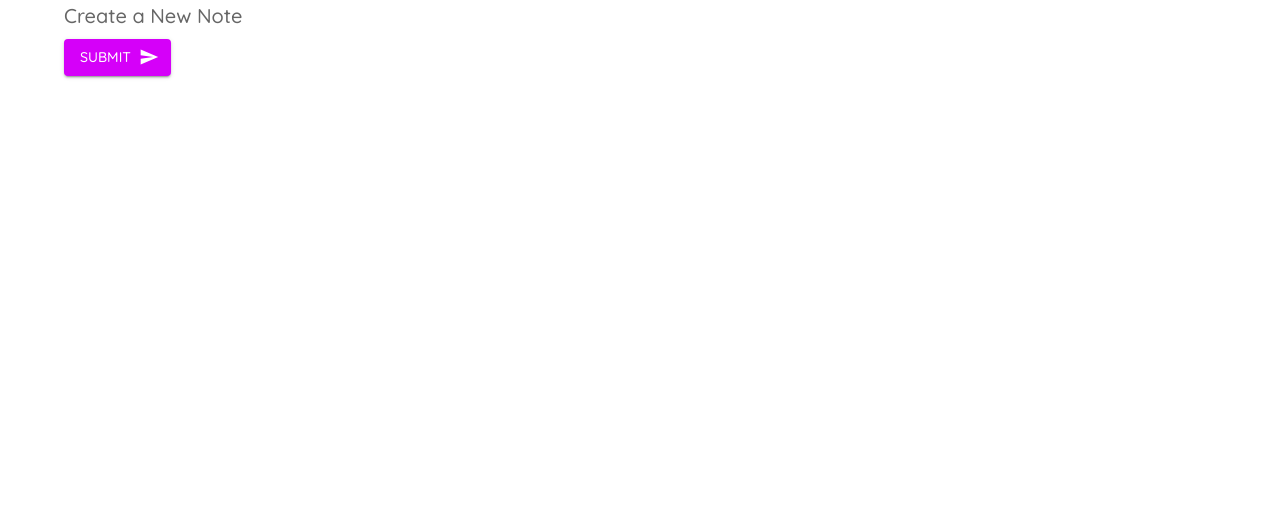
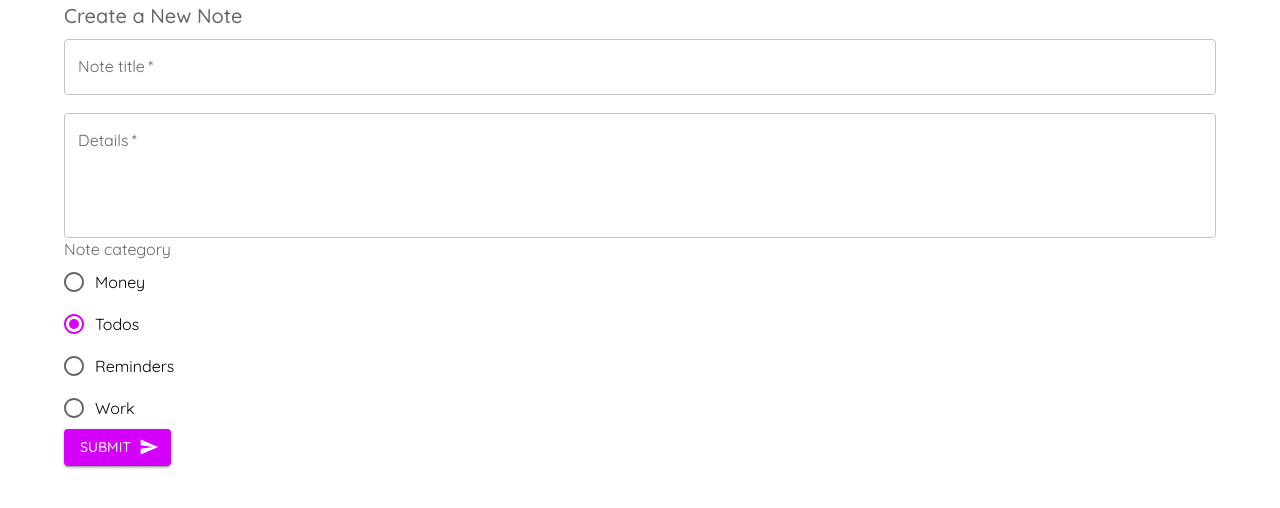
Before and after one commit to Deepz14/react-material-ui, a React (Create React App) app: page /create in a window 1280 px wide. Shown: the top 508 px of the page. Built offline with nearby package versions, Linux system fonts and the light colour scheme.

Commit message:
form data created

```diff
--- /dev/null
+++ b/data/db.json
@@ -0,0 +1,34 @@
+{
+  "notes": [
+    {
+      "title": "Yoshi's birthday bash",
+      "details": "Lorem Ipsum is simply dummy text of the printing and typesetting industry. Lorem Ipsum has been the industry's standard dummy text ever since the 1500s, when an unknown printer took a galley of type and scrambled it to make a type specimen book.",
+      "category": "reminders",
+      "id": 1
+    },
+    {
+      "title": "Complete my ninja training",
+      "details": "Lorem Ipsum is simply dummy text of the printing and typesetting industry. Lorem Ipsum has been the industry's standard dummy text ever since the 1500s, when an unknown printer took.",
+      "category": "work",
+      "id": 2
+    },
+    {
+      "title": "Order a pizza!",
+      "details": "Lorem Ipsum is simply dummy text of the printing and typesetting industry. Lorem Ipsum has been the industry's standard dummy text ever since the 1500s, when an unknown printer took a galley of type and scrambled it to make a type specimen book.\nLorem Ipsum is simply dummy text of the printing and typesetting industry. Lorem Ipsum has been the industry's standard dummy text ever since the 1500s, when an unknown printer took a galley of type and scrambled it to make a type specimen book.",
+      "category": "todos",
+      "id": 3
+    },
+    {
+      "title": "Rescue sasuke",
+      "details": "Mission sasuke",
+      "category": "work",
+      "id": 4
+    },
+    {
+      "title": "Attack on Titan",
+      "details": "Eren Dream ",
+      "category": "reminders",
+      "id": 5
+    }
+  ]
+}
--- a/package.json
+++ b/package.json
@@ -7,12 +7,13 @@
     "@emotion/styled": "^11.9.3",
     "@mui/icons-material": "^5.8.4",
     "@mui/material": "^5.8.7",
+    "@mui/styles": "^5.8.7",
     "@testing-library/jest-dom": "^5.11.9",
     "@testing-library/react": "^11.2.5",
     "@testing-library/user-event": "^12.7.1",
     "react": "^17.0.1",
     "react-dom": "^17.0.1",
-    "react-router-dom": "^5.2.0",
+    "react-router-dom": "^5.3.3",
     "react-scripts": "4.0.2",
     "web-vitals": "^1.1.0"
   },
--- a/src/pages/Create.js
+++ b/src/pages/Create.js
@@ -1,10 +1,59 @@
-import React from 'react'
+import React, {useState} from 'react'
 import Typography from '@mui/material/Typography';
 import Button from '@mui/material/Button';
 import SendIcon from '@mui/icons-material/Send';
 import Container from '@mui/material/Container';
+import TextField from '@mui/material/TextField'
+import Radio from '@mui/material/Radio';
+import RadioGroup from '@mui/material/RadioGroup';
+import FormControlLabel from '@mui/material/FormControlLabel';
+import FormControl from '@mui/material/FormControl';
+import FormLabel from '@mui/material/FormLabel';
+import { makeStyles } from '@mui/styles';
+import { useHistory } from 'react-router-dom';
+
+const useStyles = makeStyles({
+  field: {
+    marginTop: 20,
+    marginBottom: 20,
+    display: 'block'
+  }
+})
 
 export default function Create() {
+
+  const classes = useStyles();
+
+  const [title, setTitle] = useState('');
+  const [details, setDetails] = useState('');
+  const [category, setCategory] = useState('todos');
+  const [titleError, setTitleError] = useState(false);
+  const [detailsError, setDetailsError] = useState(false);
+  const history = useHistory();
+
+  const handleSubmit = (e) => {
+    e.preventDefault();
+    setTitleError(false);
+    setDetailsError(false);
+
+    if (title == '') {
+      setTitleError(true)
+    }
+    if (details == '') {
+      setDetailsError(true)
+    }
+
+    if(title && details){
+      setTitleError(false)
+      setDetails(false);
+      fetch('http://localhost:5000/notes', {
+        method: 'POST',
+        headers: {"Content-type": "application/json"},
+        body: JSON.stringify({ title, details, category })
+      }).then(() => history.push('/'))
+    }
+  }
+
   return (
     <Container>
       <Typography
@@ -14,6 +63,42 @@ export default function Create() {
         gutterBottom >
         Create a New Note
       </Typography>
+      <form noValidate autoComplete="off" onSubmit={handleSubmit}>
+        <TextField
+          className={classes.field}
+          onChange={(e) => setTitle(e.target.value)}
+          color="secondary"
+          label="Note title"
+          variant="outlined"
+          fullWidth
+          required
+          error={titleError}
+        />
+        <br />
+        <br />
+        <TextField
+          className={classes.field}
+          onChange={(e) => setDetails(e.target.value)}
+          color="secondary"
+          label="Details"
+          variant="outlined"
+          multiline
+          rows={4}
+          fullWidth
+          required
+          error={detailsError}
+        />
+        <br />
+        <FormControl className={classes.field}>
+          <FormLabel>Note category</FormLabel>
+          <RadioGroup value={category} onChange={(e) => setCategory(e.target.value)}>
+            <FormControlLabel value="money" control={<Radio color='secondary' />} label="Money" />
+            <FormControlLabel value="todos" control={<Radio color='secondary' />} label="Todos" />
+            <FormControlLabel value="reminders" control={<Radio color='secondary' />} label="Reminders" />
+            <FormControlLabel value="work" control={<Radio color='secondary' />} label="Work" />
+          </RadioGroup>
+        </FormControl>
+        <br />
         <Button
           type="submit"
           variant="contained"
@@ -21,6 +106,7 @@ export default function Create() {
           endIcon={<SendIcon />}>
           Submit
         </Button>
+      </form>
     </Container>
   )
 }
--- a/src/pages/Notes.js
+++ b/src/pages/Notes.js
@@ -1,9 +1,23 @@
-import React from 'react'
+import React, {useState, useEffect} from 'react'
 
 export default function Notes() {
+
+  const [notes, setNotes] = useState([]);
+
+  useEffect(() => {
+    fetch('http://localhost:5000/notes')
+    .then(res => res.json())
+    .then(data => setNotes(data))
+    .catch(err => console.log(err))
+  }, []);
+
   return (
     <div>
-      Notes page
+      {
+        notes.map(note => (
+          <p key={note.id}>{note.title}</p>
+        ))
+      }
     </div>
   )
 }
```
Also changed, not shown: 1 other file (tests, documents, lock files or other folders). Lines whose indentation alone changed are shown as unchanged.
